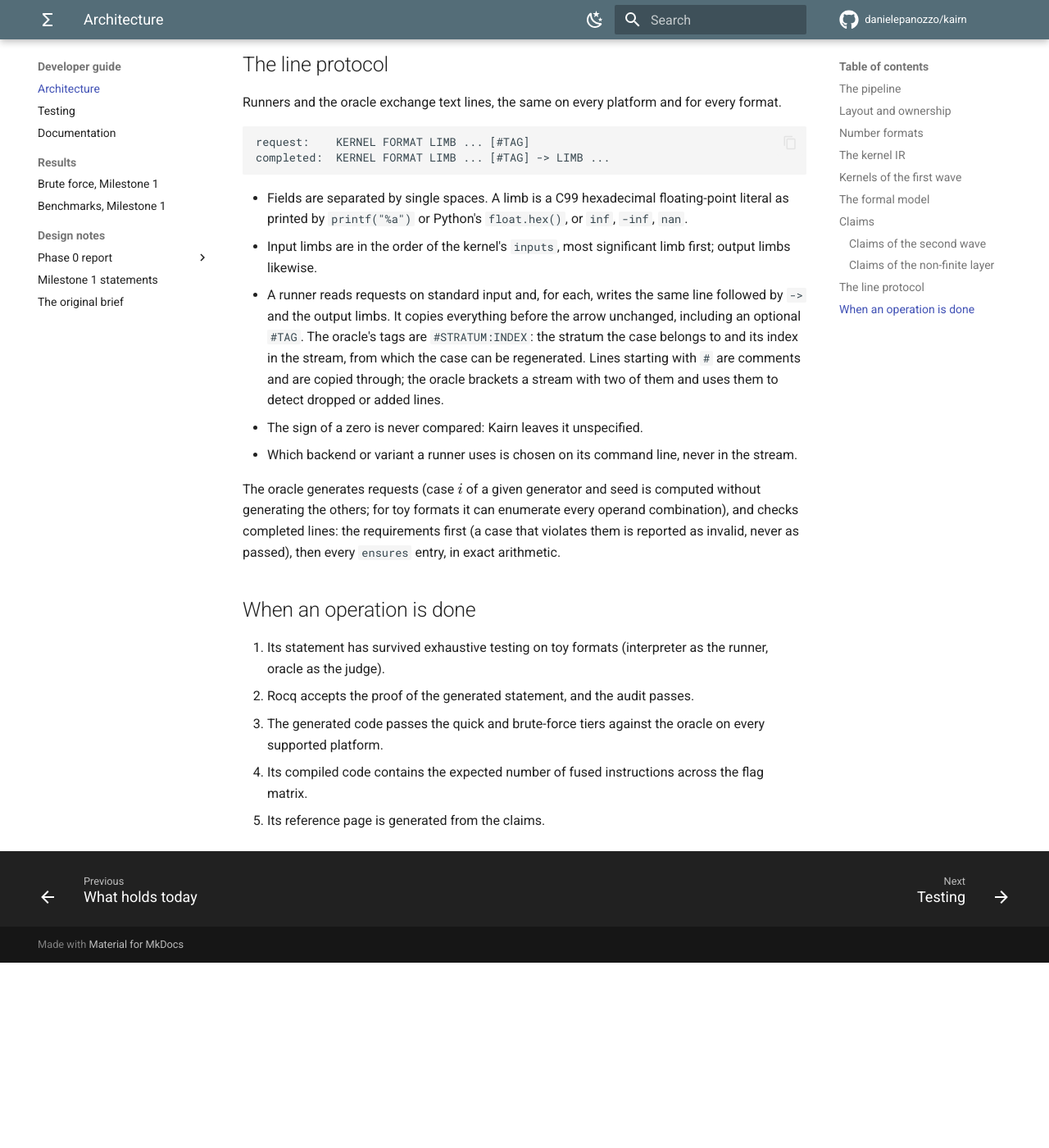
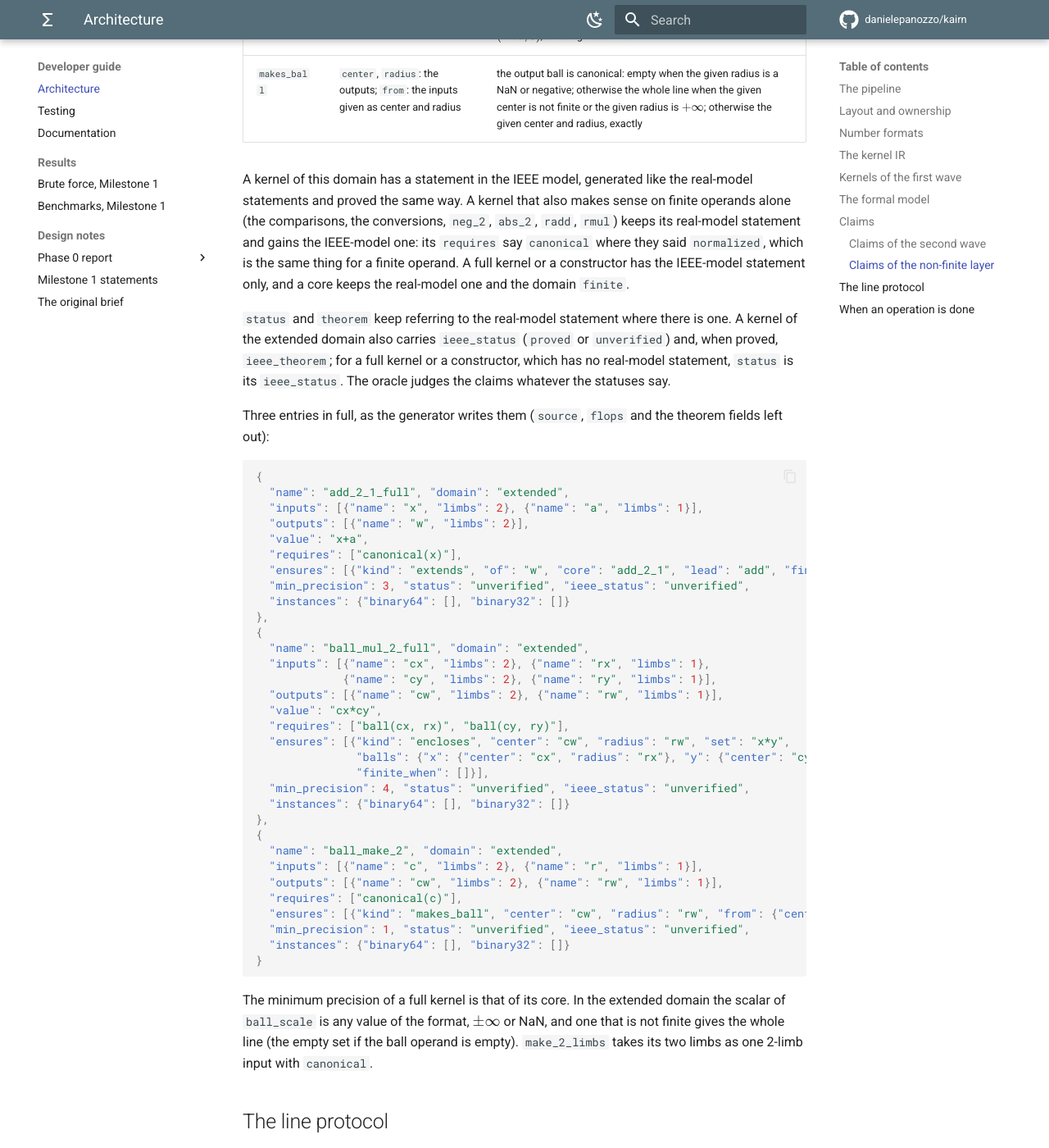
Before and after one commit to danielepanozzo/kairn, an MkDocs documentation site: the page built from docs/developer/architecture.md, in a window 1280 px wide and 1400 px high, scrolled down 11950 px. Shown: the whole window at 82% size. Built offline with MkDocs 1.6.1 and Material for MkDocs 9.7.7, drawn with Linux system fonts in a browser that asks for light colours; comment, search, counter and statistics services are not loaded; before the commit the page ends 13124 px from its top, so only the background shows below that; some of the changed text lies outside the part shown.

Commit message:
Claims of the non-finite layer: constructor kinds, statuses, entries in full
represents and makes_ball for the constructors; ieee_status next to status;
three complete entries so that the generator and the oracle, which share no
code, are written against the same text.

Co-Authored-By: Claude Fable 5.2 <noreply@anthropic.com>
Claude-Session: https://claude.ai/code/session_01ULwCxzT6Dhw9xUiTw8mJz1

````diff
--- a/docs/developer/architecture.md
+++ b/docs/developer/architecture.md
@@ -407,11 +407,68 @@ integer; $2^{q_{\max} + p}$ is the overflow threshold. For example `add_2_2_full
 `[{"abs_le": "x", "exp": -2}, {"abs_le": "y", "exp": -2}]` and `mul_2_2_full` has
 `[{"abs_le": "x*y", "exp": -1}]`. The list is empty when no condition is proved.
 
+Two more kinds serve the constructors
+([values that enter from the program](design/milestone1.md#values-that-enter-from-the-program)):
+
+| Kind | Fields | Meaning |
+|---|---|---|
+| `represents` | `of` | the output is canonical and is `value` exactly: a finite `value` gives a finite normalized output of that value, $\pm\infty$ gives $(\pm\infty, 0)$, a NaN gives all NaN |
+| `makes_ball` | `center`, `radius`: the outputs; `from`: the inputs given as center and radius | the output ball is canonical: empty when the given radius is a NaN or negative; otherwise the whole line when the given center is not finite or the given radius is $+\infty$; otherwise the given center and radius, exactly |
+
 A kernel of this domain has a statement in the IEEE model, generated like the real-model
 statements and proved the same way. A kernel that also makes sense on finite operands alone
 (the comparisons, the conversions, `neg_2`, `abs_2`, `radd`, `rmul`) keeps its real-model
-statement and gains the IEEE-model one; a full kernel has the IEEE-model statement only, and its
-core keeps the real-model one.
+statement and gains the IEEE-model one: its `requires` say `canonical` where they said
+`normalized`, which is the same thing for a finite operand. A full kernel or a constructor has
+the IEEE-model statement only, and a core keeps the real-model one and the domain `finite`.
+
+`status` and `theorem` keep referring to the real-model statement where there is one. A kernel
+of the extended domain also carries `ieee_status` (`proved` or `unverified`) and, when proved,
+`ieee_theorem`; for a full kernel or a constructor, which has no real-model statement, `status`
+is its `ieee_status`. The oracle judges the claims whatever the statuses say.
+
+Three entries in full, as the generator writes them (`source`, `flops` and the theorem fields
+left out):
+
+```json
+{
+  "name": "add_2_1_full", "domain": "extended",
+  "inputs": [{"name": "x", "limbs": 2}, {"name": "a", "limbs": 1}],
+  "outputs": [{"name": "w", "limbs": 2}],
+  "value": "x+a",
+  "requires": ["canonical(x)"],
+  "ensures": [{"kind": "extends", "of": "w", "core": "add_2_1", "lead": "add", "finite_when": []}],
+  "min_precision": 3, "status": "unverified", "ieee_status": "unverified",
+  "instances": {"binary64": [], "binary32": []}
+},
+{
+  "name": "ball_mul_2_full", "domain": "extended",
+  "inputs": [{"name": "cx", "limbs": 2}, {"name": "rx", "limbs": 1},
+             {"name": "cy", "limbs": 2}, {"name": "ry", "limbs": 1}],
+  "outputs": [{"name": "cw", "limbs": 2}, {"name": "rw", "limbs": 1}],
+  "value": "cx*cy",
+  "requires": ["ball(cx, rx)", "ball(cy, ry)"],
+  "ensures": [{"kind": "encloses", "center": "cw", "radius": "rw", "set": "x*y",
+               "balls": {"x": {"center": "cx", "radius": "rx"}, "y": {"center": "cy", "radius": "ry"}},
+               "finite_when": []}],
+  "min_precision": 4, "status": "unverified", "ieee_status": "unverified",
+  "instances": {"binary64": [], "binary32": []}
+},
+{
+  "name": "ball_make_2", "domain": "extended",
+  "inputs": [{"name": "c", "limbs": 2}, {"name": "r", "limbs": 1}],
+  "outputs": [{"name": "cw", "limbs": 2}, {"name": "rw", "limbs": 1}],
+  "requires": ["canonical(c)"],
+  "ensures": [{"kind": "makes_ball", "center": "cw", "radius": "rw", "from": {"center": "c", "radius": "r"}}],
+  "min_precision": 1, "status": "unverified", "ieee_status": "unverified",
+  "instances": {"binary64": [], "binary32": []}
+}
+```
+
+The minimum precision of a full kernel is that of its core. In the extended domain the scalar of
+`ball_scale` is any value of the format, $\pm\infty$ or NaN, and one that is not finite gives the
+whole line (the empty set if the ball operand is empty). `make_2_limbs` takes its two limbs as one
+2-limb input with `canonical`.
 
 ## The line protocol
 
````
